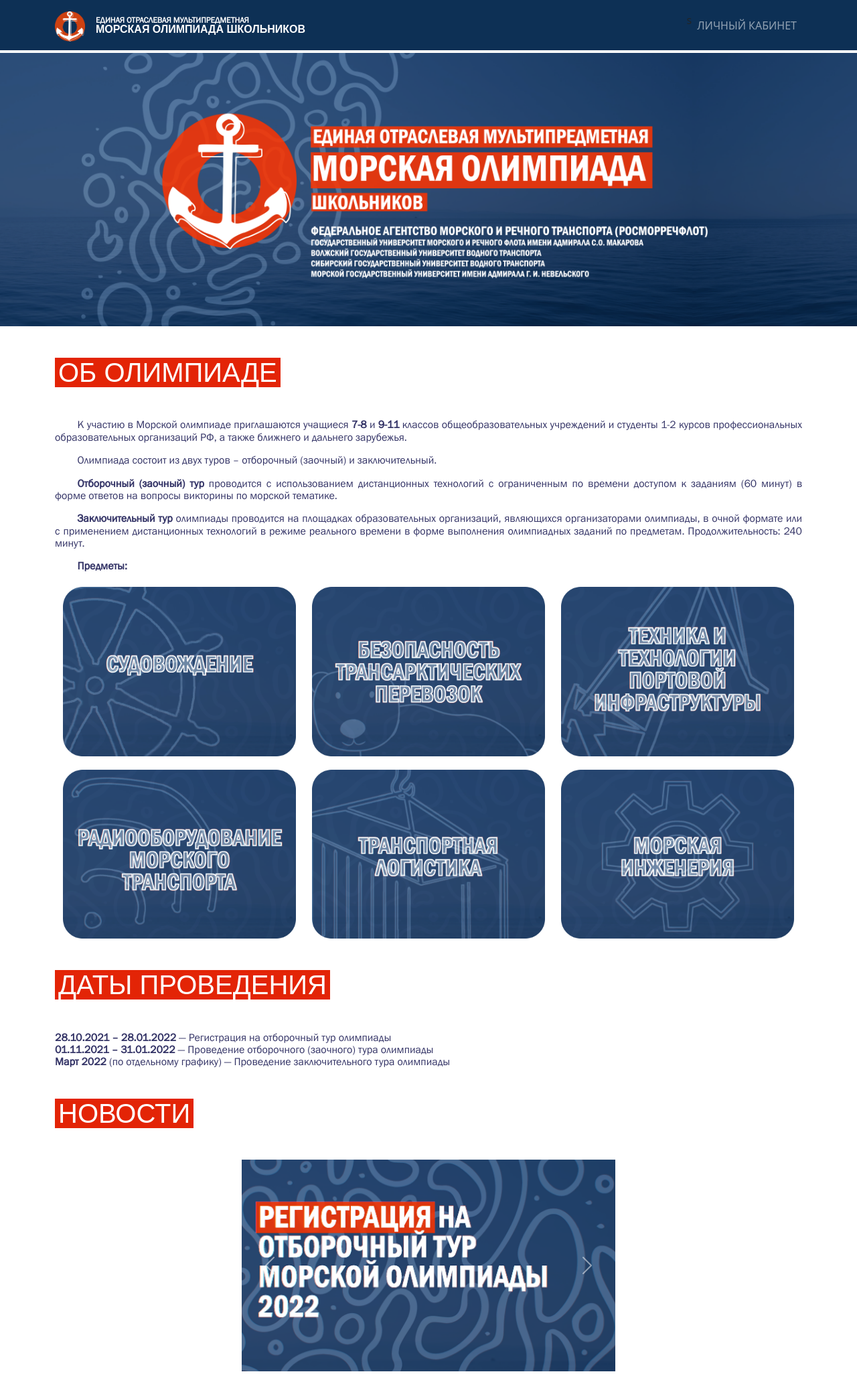
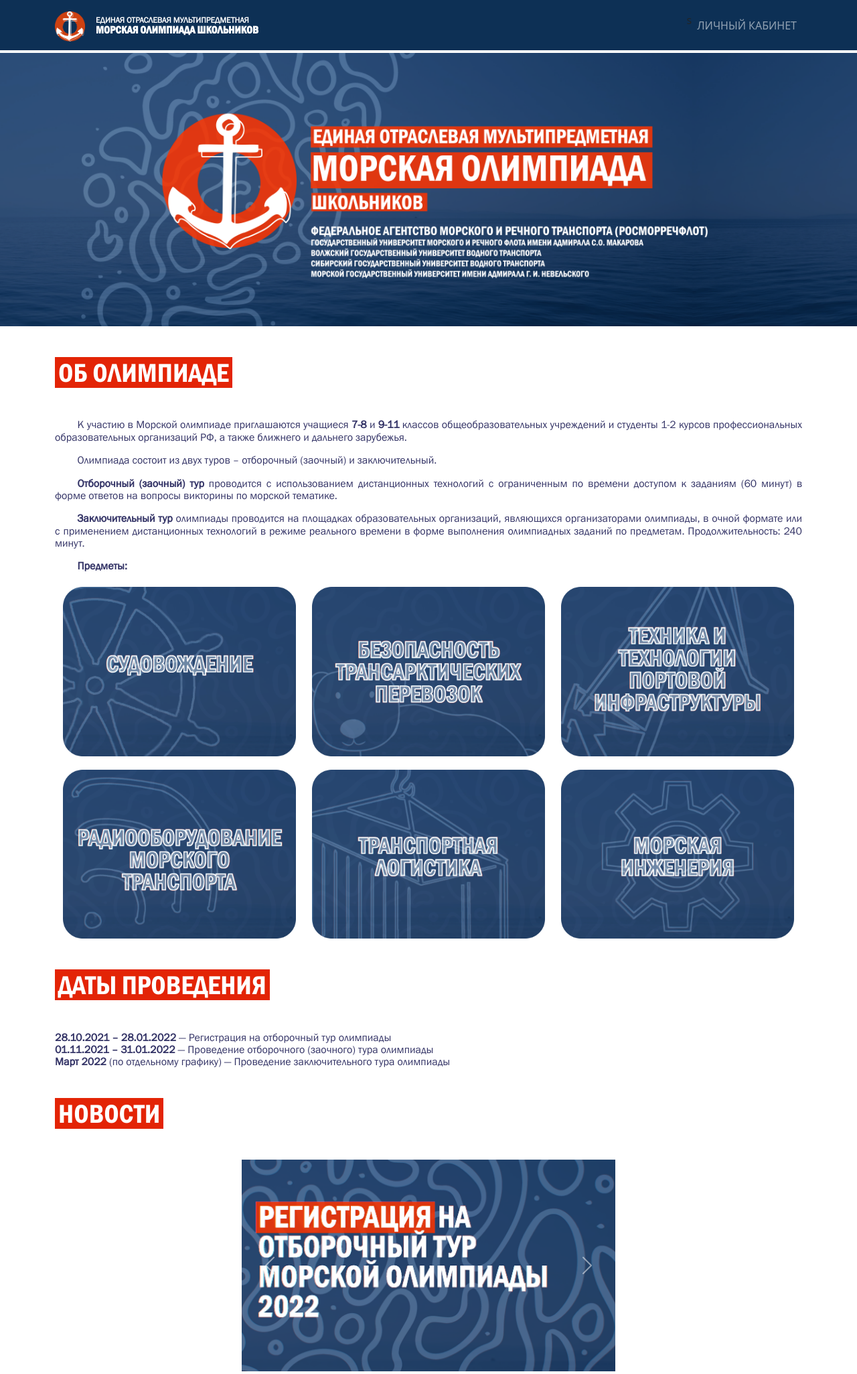
Before and after one commit to UbahWin/Olimpiada_Gumrf, a Flask app: page / in a window 1280 px wide. Shown: the top 2051 px of the page at 67% size. Run offline with Flask 2, Linux system fonts and the light colour scheme; parts of the project's set-up code (start-up, migrations or seed data) failed here and were passed over; some web fonts are replaced.

Commit message:
logo remake -- try_005 + fonts

```diff
--- a/app/templates/base.html
+++ b/app/templates/base.html
@@ -21,6 +21,8 @@
           url('../static/fonts/franklin_gothic_demi_cond.woff') format('woff'), /* Firefox >= 3.6, any other modern browser */
           url('../static/fonts/franklin_gothic_demi_cond.ttf') format('truetype'), /* Safari, Android, iOS */
           url('../static/fonts/franklin_gothic_demi_cond.svg#franklin_gothic_demi_cond') format('svg'); /* Chrome < 4, Legacy iOS */
+    }
+    @font-face {
       font-family: 'Franklin Gothic Book';
         src: url('../static/fonts/franklin_gothic_book.eot'); /* IE 9 Compatibility Mode */
         src: url('../static/fonts/franklin_gothic_book.eot?#iefix') format('embedded-opentype'), /* IE < 9 */
```
